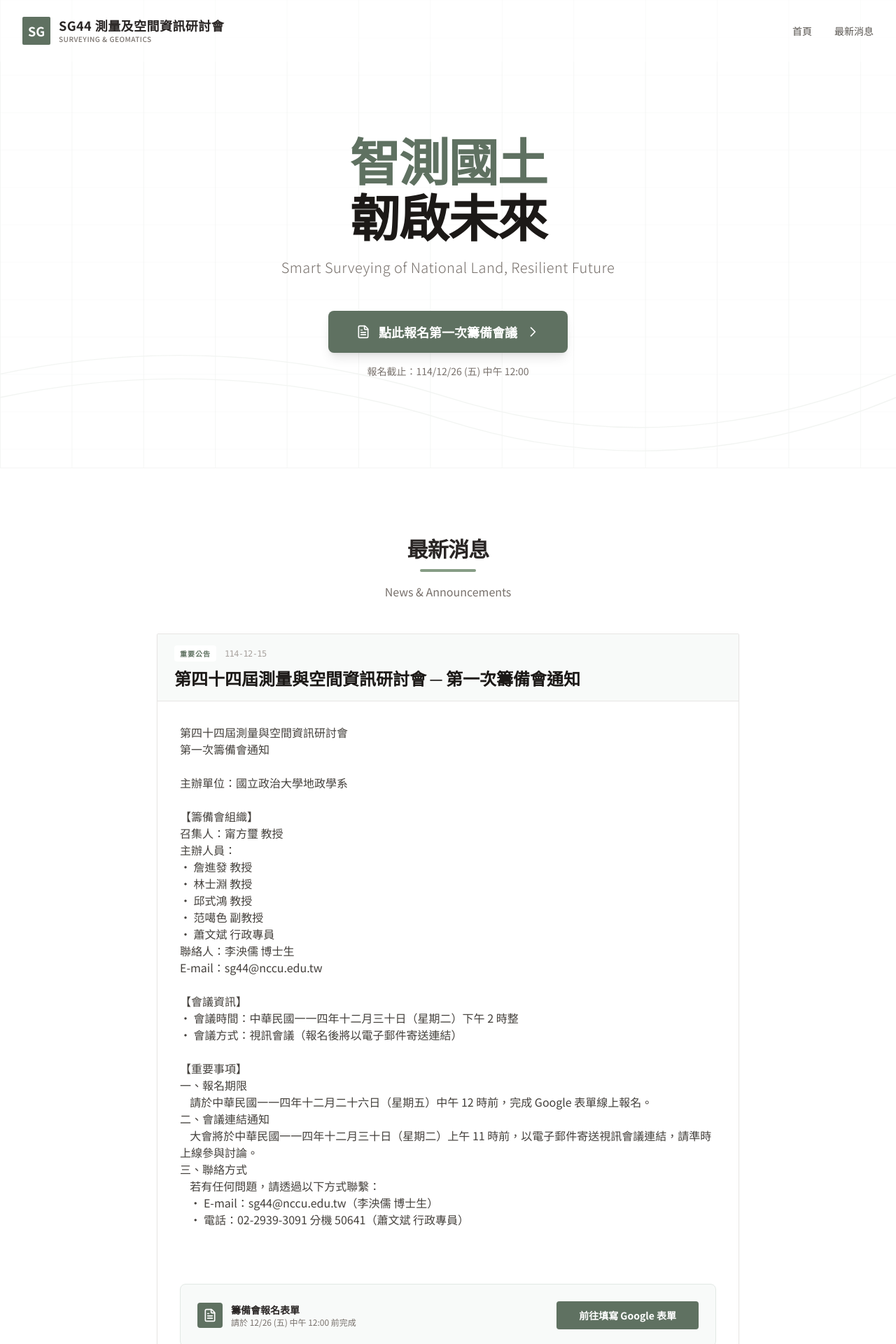
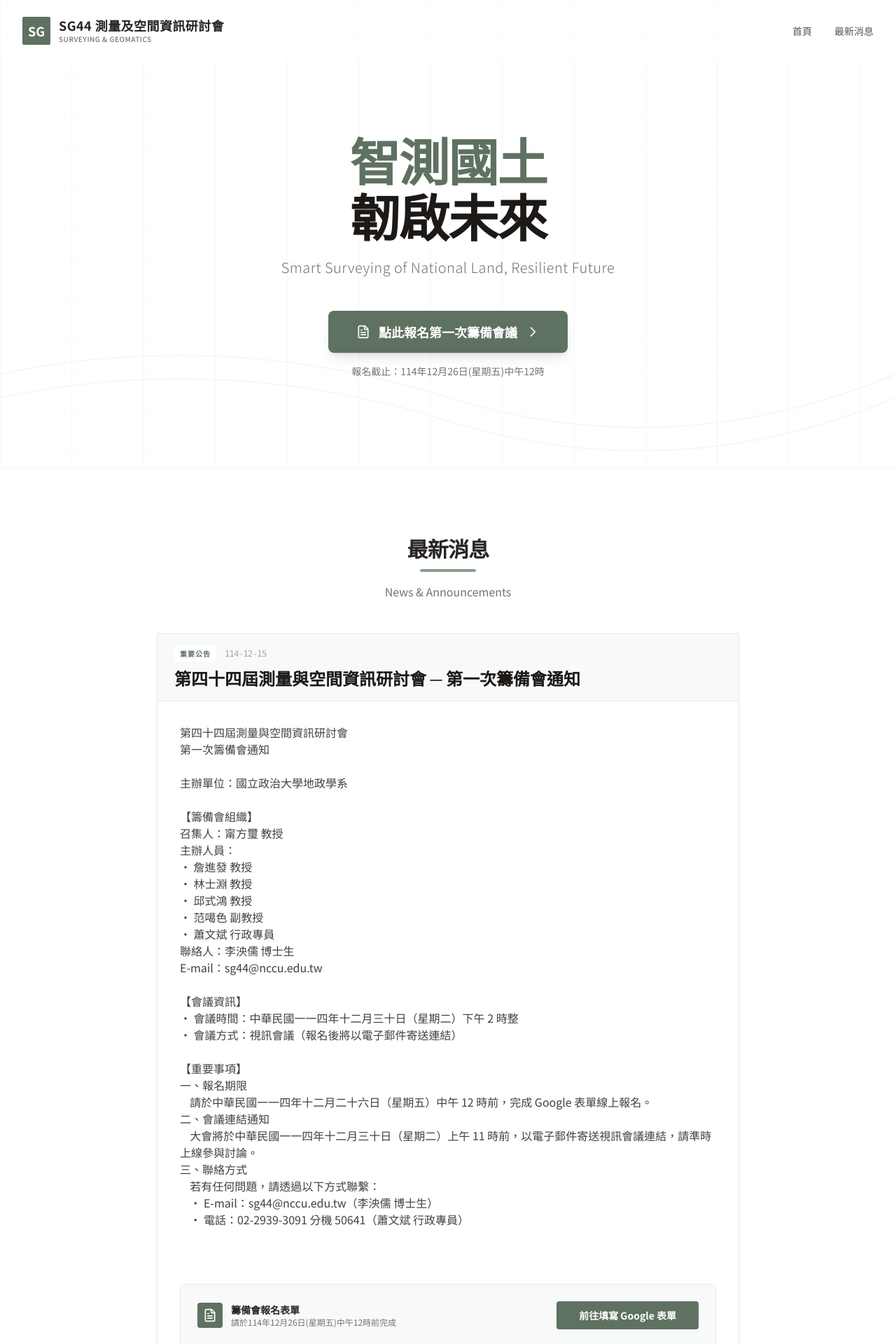
Before and after one commit to Nody-Peng/SG44_demo, a React (Vite) app: page / in a window 1280 px wide. Shown: the top 1920 px of the page at 70% size. Built offline with nearby package versions, Linux system fonts and the light colour scheme.

Commit message:
doc: 修正時間格式，符合一般公文系統使用格式

```diff
--- a/components/Hero.tsx
+++ b/components/Hero.tsx
@@ -101,7 +101,7 @@ const Hero: React.FC = () => {
             </svg>
           </a>
           <p className="mt-4 text-sm text-stone-500">
-            報名截止：114/12/26 (五) 中午 12:00
+            報名截止：114年12月26日(星期五)中午12時
           </p>
         </div>
       </div>
--- a/components/NewsSection.tsx
+++ b/components/NewsSection.tsx
@@ -49,7 +49,7 @@ const NewsSection: React.FC = () => {
                         籌備會報名表單
                       </p>
                       <p className="text-xs text-stone-500">
-                        請於 12/26 (五) 中午 12:00 前完成
+                        請於114年12月26日(星期五)中午12時前完成
                       </p>
                     </div>
                   </div>
```
